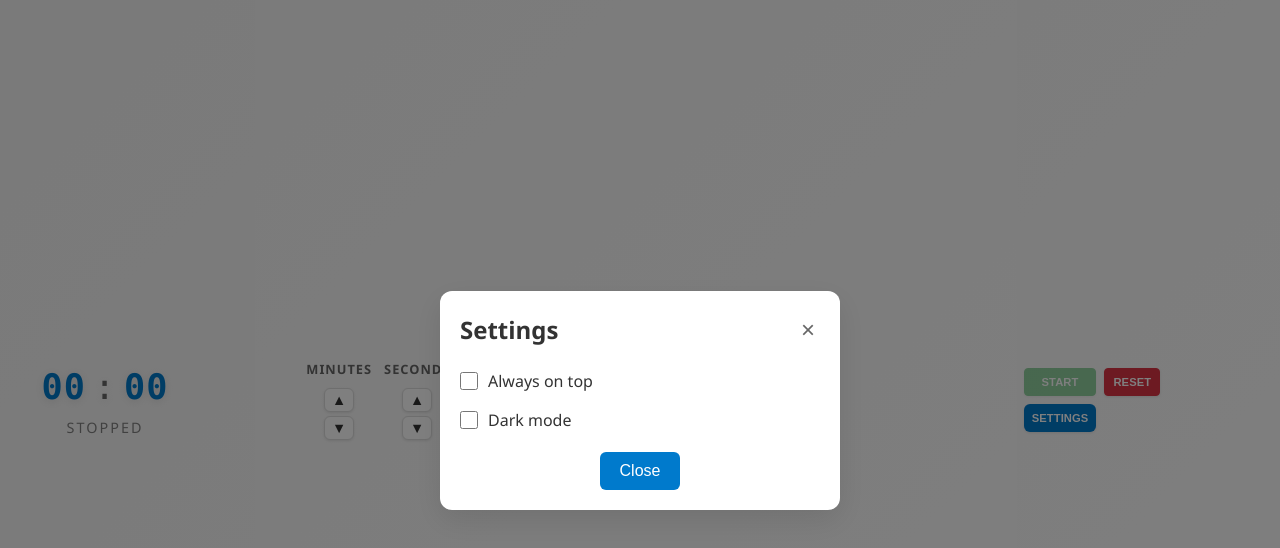
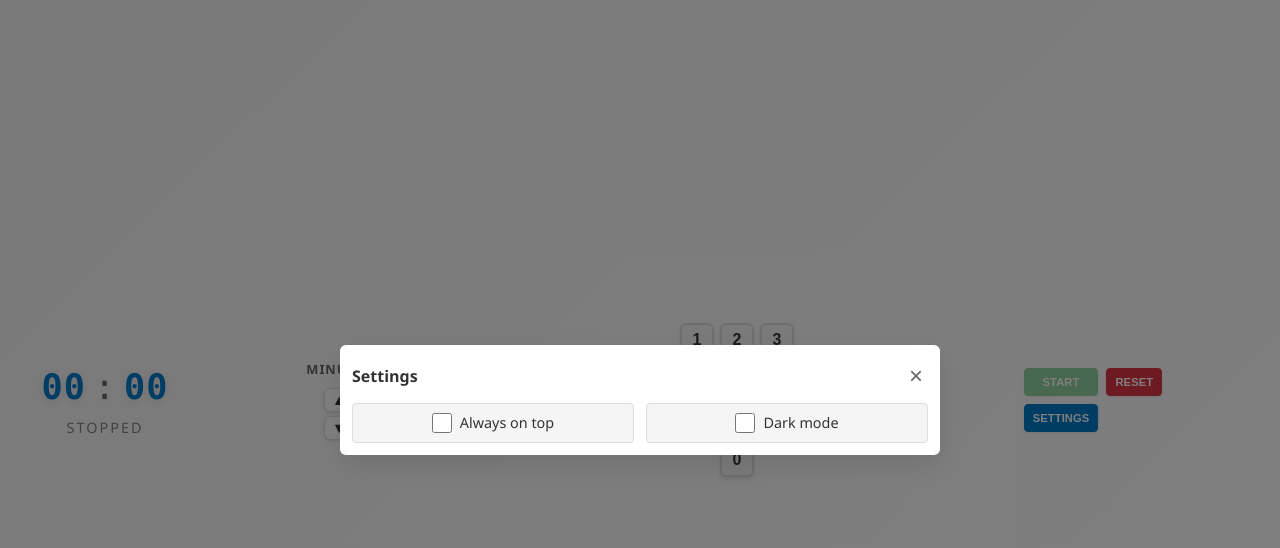
Before and after one commit to shinya/lightning-timer, a React (Vite) app: page / in a window 1280 px wide. Both pictures are taken after a click on the button "SETTINGS". Shown: the top 548 px of the page. Built offline with nearby package versions, Linux system fonts and the light colour scheme; the HTML template or start-up script is replaced by a standard one.

Commit message:
Functionality under development

```diff
--- a/src/App.tsx
+++ b/src/App.tsx
@@ -28,6 +28,10 @@ const App: React.FC = () => {
 
   const [showSettings, setShowSettings] = useState(false);
 
+  // 最後に設定した時間を記憶する状態
+  const [lastSetTime, setLastSetTime] = useState<{ minutes: number; seconds: number } | null>(null);
+  const [hasNumberBeenEdited, setHasNumberBeenEdited] = useState(false);
+
   // タイマーのロジック
   useEffect(() => {
     let interval: number | null = null;
@@ -39,6 +43,17 @@ const App: React.FC = () => {
           if (newTimeRemaining <= 0) {
             // タイマー終了
             playAlarm();
+            // 最後に設定した時間があれば復元
+            if (lastSetTime) {
+              const restoredTotalSeconds = lastSetTime.minutes * 60 + lastSetTime.seconds;
+              return {
+                ...prev,
+                isRunning: false,
+                timeRemaining: restoredTotalSeconds,
+                minutes: lastSetTime.minutes,
+                seconds: lastSetTime.seconds
+              };
+            } else {
               return {
                 ...prev,
                 isRunning: false,
@@ -46,6 +61,7 @@ const App: React.FC = () => {
                 minutes: 0,
                 seconds: 0
               };
+            }
           }
           return {
             ...prev,
@@ -100,6 +116,10 @@ const App: React.FC = () => {
   const updateTimerBoth = useCallback((minutes: number, seconds: number) => {
     const totalSeconds = minutes * 60 + seconds;
     console.log('DEBUG: updateTimerBoth called with:', minutes, ':', seconds, 'total:', totalSeconds);
+
+    // 数字が編集されたことを記録
+    setHasNumberBeenEdited(true);
+
     setTimerState(prev => {
       const newState = {
         ...prev,
@@ -113,6 +133,13 @@ const App: React.FC = () => {
   }, []);
 
   const startTimer = () => {
+    // 数字が編集されていた場合のみ、現在の時間を記憶
+    if (hasNumberBeenEdited) {
+      setLastSetTime({ minutes: timerState.minutes, seconds: timerState.seconds });
+      setHasNumberBeenEdited(false); // フラグをリセット
+      console.log('DEBUG: Last set time saved:', timerState.minutes, ':', timerState.seconds);
+    }
+
     setTimerState(prev => ({
       ...prev,
       isRunning: true,
@@ -129,6 +156,10 @@ const App: React.FC = () => {
   };
 
   const resetTimer = () => {
+    // リセット時に記憶もクリア
+    setLastSetTime(null);
+    setHasNumberBeenEdited(false);
+
     setTimerState(prev => ({
       ...prev,
       isRunning: false,
--- a/src/components/Settings.tsx
+++ b/src/components/Settings.tsx
@@ -47,12 +47,6 @@ const Settings: React.FC<SettingsProps> = ({ settings, onClose, onSettingsChange
             </label>
           </div>
         </div>
-
-        <div className="settings-footer">
-          <button className="settings-btn" onClick={onClose}>
-            Close
-          </button>
-        </div>
       </div>
     </div>
   );
--- a/src/index.css
+++ b/src/index.css
@@ -405,69 +405,76 @@ body {
   align-items: center;
   justify-content: center;
   z-index: 1000;
+  padding: 8px;
 }
 
 .settings {
   background-color: var(--bg-secondary);
-  border-radius: 12px;
-  padding: 20px;
+  border-radius: 6px;
+  padding: 12px;
   box-shadow: 0 10px 30px var(--shadow);
-  min-width: 400px;
+  width: 100%;
+  max-width: 600px;
+  max-height: auto;
+  overflow: visible;
 }
 
 .settings-header {
   display: flex;
   justify-content: space-between;
   align-items: center;
-  margin-bottom: 20px;
+  margin-bottom: 8px;
 }
 
 .settings-header h3 {
   color: var(--text-primary);
-  font-size: 1.5rem;
+  font-size: 1rem;
+  margin: 0;
 }
 
 .settings-content {
-  margin-bottom: 20px;
+  margin-bottom: 0;
+  display: flex;
+  flex-direction: row;
+  gap: 12px;
+  justify-content: space-between;
 }
 
 .setting-item {
-  margin-bottom: 15px;
+  padding: 8px;
+  background-color: var(--bg-primary);
+  border-radius: 4px;
+  border: 1px solid var(--border);
+  transition: all 0.2s ease;
+  flex: 1;
+  display: flex;
+  align-items: center;
+  justify-content: center;
+}
+
+.setting-item:hover {
+  background-color: var(--bg-secondary);
+  border-color: var(--accent);
 }
 
 .setting-item label {
   display: flex;
   align-items: center;
-  gap: 10px;
+  gap: 8px;
   cursor: pointer;
   color: var(--text-primary);
-  font-size: 1rem;
+  font-size: 0.9rem;
+  font-weight: 500;
+  width: 100%;
+  justify-content: center;
 }
 
 .setting-item input[type="checkbox"] {
-  width: 18px;
-  height: 18px;
+  width: 20px;
+  height: 20px;
   accent-color: var(--accent);
-}
-
-.settings-footer {
-  text-align: center;
-}
-
-.settings-btn {
-  padding: 10px 20px;
-  background-color: var(--accent);
-  color: white;
-  border: none;
-  border-radius: 6px;
   cursor: pointer;
-  font-size: 1rem;
-  transition: all 0.2s ease;
-}
-
-.settings-btn:hover {
-  background-color: var(--accent-hover);
-  transform: translateY(-1px);
+  border-radius: 4px;
 }
 
 /* Number pad styles */
```
Lines whose indentation alone changed are shown as unchanged.
